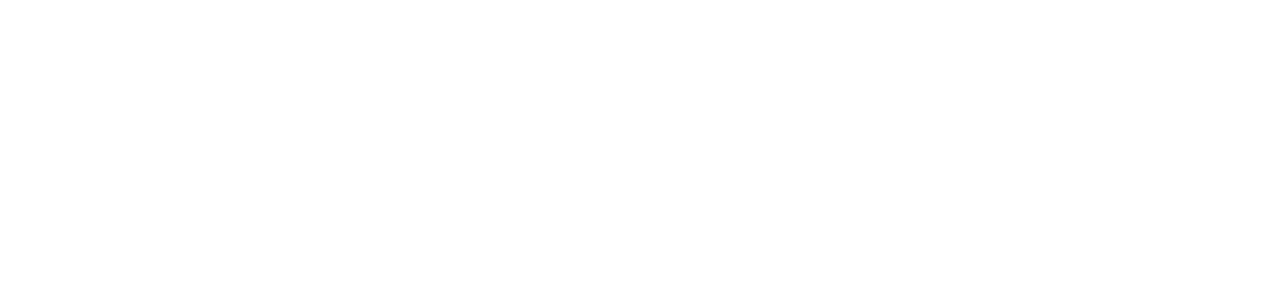
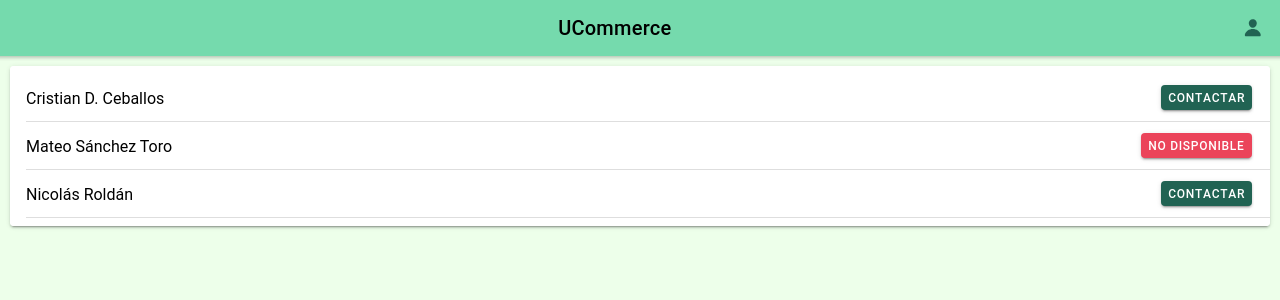
Before and after one commit to Sanchezt99/UCommerceV2, a React (Create React App) app: page /Seller in a window 1280 px wide. Shown: the top 300 px of the page. Built offline with nearby package versions, Linux system fonts and the light colour scheme.

Commit message:
poniendo al día

```diff
--- a/src/App.tsx
+++ b/src/App.tsx
@@ -24,13 +24,19 @@ import '@ionic/react/css/display.css';
 
 /* Theme variables */
 import './theme/variables.css';
+import User from './pages/User/User';
+import Seller from './pages/Seller/Seller'
 
 const App: React.FC = () => (
   <IonApp>
     <IonReactRouter>
       <IonRouterOutlet>
-        <Route path="/home" component={Home}/>
+      <Route path="/home" component={Home}/>
         <Redirect exact from="/" to="/home"></Redirect>
+      <Route path="/User" component={User}/>
+        <Redirect exact from="/" to="/User"></Redirect>
+      <Route path="/Seller" component={Seller}/>
+        <Redirect exact from="/" to="/Seller"></Redirect>
       </IonRouterOutlet>
     </IonReactRouter>
   </IonApp>
--- a/src/components/HeaderComponent/Header.tsx
+++ b/src/components/Header/Header.tsx
@@ -21,7 +21,7 @@ const Header: React.FC = (props) => {
         <IonButton
             className="user"
             color="tertiary"
-            routerLink="/"
+            routerLink="/User"
             fill="clear"
             slot='end'
           >
--- a/src/pages/Home/Home.tsx
+++ b/src/pages/Home/Home.tsx
@@ -3,7 +3,7 @@ import React, { useState } from "react";
 import "./Home.css";
 
 /* Components */
-import Header from "../../components/HeaderComponent/Header";
+import Header from "../../components/Header/Header";
 import TypeSelector from "../../components/TypeSelector/TypeSelector";
 import ProductsList from "../../components/ProductList/ProductList";
 import ServiceList from "../../components/ServiceList/ServiceList";
--- /dev/null
+++ b/src/pages/Seller/Seller.css
@@ -0,0 +1,8 @@
+.available{
+    color: black;
+    background: blue !important;
+}
+.unavailable{
+    color: red;
+
+}
--- /dev/null
+++ b/src/pages/Seller/Seller.tsx
@@ -0,0 +1,77 @@
+import React from 'react';
+import { IonList, IonItem, IonLabel, IonContent, IonPage, IonCard, IonButton} from '@ionic/react';
+
+
+/* Components */
+
+import Header from "../../components/Header/Header"
+
+
+const sellers = {
+  data : [
+    {
+      name : 'Cristian D. Ceballos',
+      available : "Disponible",
+      phone : "3234784442",
+    },
+    {
+      name : 'Mateo Sánchez Toro',
+      available : "No disponible",
+      phone : "3008057306"
+    },
+    {
+      name : 'Nicolás Roldán',
+      available : "Disponible",
+      phone: "3127734438"
+    }
+  ]
+}
+
+const Seller: React.FC = () => {
+
+    return (
+      <IonPage>
+        <Header/>
+        <IonContent color="primary">
+          <IonCard className="center">
+            <Vendedor/>
+          </IonCard>
+        </IonContent>
+      </IonPage>
+    );
+  };
+
+const Vendedor = ()=> {
+  return (
+    <IonList>
+      {
+        sellers.data.map((obj, i) => {
+          return (
+          <IonItem key={i}>
+            <IonLabel>{obj.name}</IonLabel>
+            <Available obj={obj}/>
+          </IonItem>
+          )
+        })
+      }
+    </IonList>
+);
+}
+
+const Available = (obj: any) => {
+  const phone = "https://api.whatsapp.com/send?phone=57" + obj.obj.phone + "&text=Hola,quiero%20comprarte%20un%20producto."
+  if (obj.obj.available === "Disponible") {
+    return (
+      <IonButton color="tertiary" href={phone} target="blank">
+        Contactar
+      </IonButton>
+    )
+  }
+  return (
+    <IonButton color="danger">
+        No disponible
+    </IonButton>
+  )
+}
+
+export default Seller;
--- /dev/null
+++ b/src/pages/User/User.css
@@ -0,0 +1,17 @@
+.avatar{
+width: 150px;
+height: 150px;
+display: table;
+margin: 0 auto;
+margin-top: 15px;
+margin-bottom: 15px;
+text-align: center;
+}
+
+.data{
+    display: table;
+    margin: 0 auto;
+    text-align: center;
+    background: white;
+    color: black;
+}
--- /dev/null
+++ b/src/pages/User/User.tsx
@@ -0,0 +1,113 @@
+import React from "react";
+import {
+  IonContent,
+  IonPage,
+  IonCard,
+  IonGrid,
+  IonRow,
+  IonCol,
+  IonLabel,
+  IonAvatar,
+  IonItem,
+  IonIcon
+} from "@ionic/react";
+import "./User.css";
+
+/* Components */
+
+import Header from "../../components/Header/Header"
+
+
+const profile = {
+  name : "Pablo Pineda",
+  email: "pablo@mail.com",
+  img : "https://lgfstatic.com/2015/conversions/virtudes-de-una-persona-large.jpg",
+  phone : "3127734437",
+  gender : "Masculino",
+  birthDate: "15/01/1998",
+}
+
+const User: React.FC = () => {
+  return (
+    <IonPage>
+      <IonContent color="primary">
+
+        <Header/>
+
+        <IonCard className="center" color="secondary">
+          <IonGrid>
+
+            <IonRow>
+              <IonCol className="label">
+                <IonLabel color="light">Mi perfil</IonLabel>
+              </IonCol>
+            </IonRow>
+
+            <IonRow>
+              <IonCol>
+                  <IonAvatar className='avatar' >
+                    <img src={profile.img}  alt={profile.name} />
+                    <IonIcon>create</IonIcon>
+                  </IonAvatar>
+              </IonCol>
+            </IonRow>
+
+            <IonRow>
+              <IonCol>
+                <IonRow>
+                  <IonCol className="data">
+                  Nombre:  {profile.name}
+                  </IonCol>
+                </IonRow>
+              </IonCol>
+            </IonRow>
+
+            <IonRow>
+              <IonCol>
+                <IonRow>
+                  <IonCol className="data">
+                  Email:  {profile.email}
+                  </IonCol>
+                </IonRow>
+              </IonCol>
+          </IonRow>
+
+          <IonRow>
+              <IonCol>
+                <IonRow>
+                  <IonCol className="data">
+                  Telefono:  {profile.phone}
+                  </IonCol>
+                </IonRow>
+              </IonCol>
+          </IonRow>
+
+          <IonRow>
+              <IonCol>
+                <IonRow>
+                  <IonCol className="data">
+                  Genereo:  {profile.gender}
+                  </IonCol>
+                </IonRow>
+              </IonCol>
+          </IonRow>
+
+          <IonRow>
+              <IonCol>
+                <IonRow>
+                  <IonCol className="data">
+                  Fecha de nacimiento:  {profile.birthDate}
+                  </IonCol>
+                </IonRow>
+              </IonCol>
+          </IonRow>
+          </IonGrid>
+
+        </IonCard>
+      </IonContent>
+
+    </IonPage>
+  );
+};
+
+export default User;
```
Also changed, not shown: src/components/Header/Header.css (renamed from src/components/HeaderComponent/Header.css).
